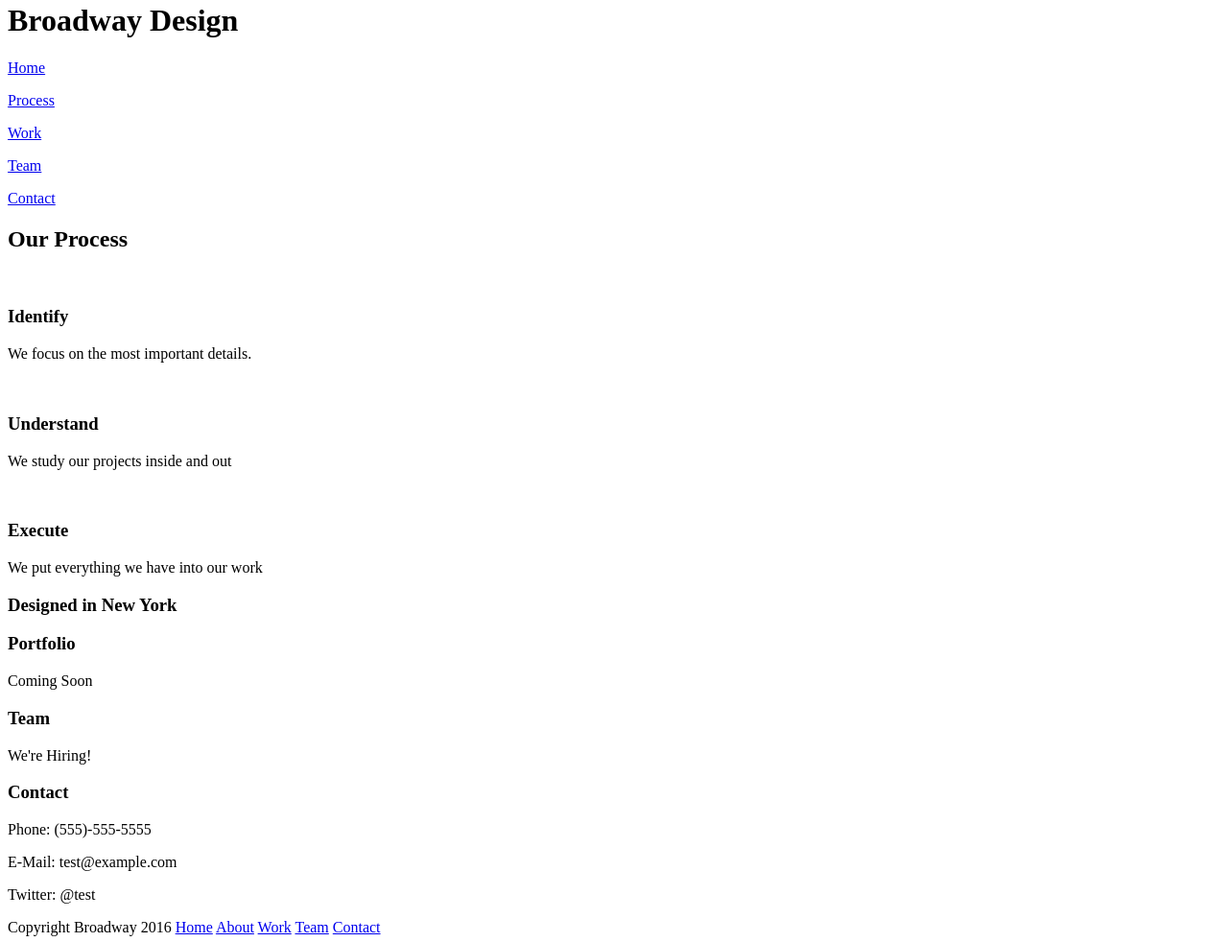
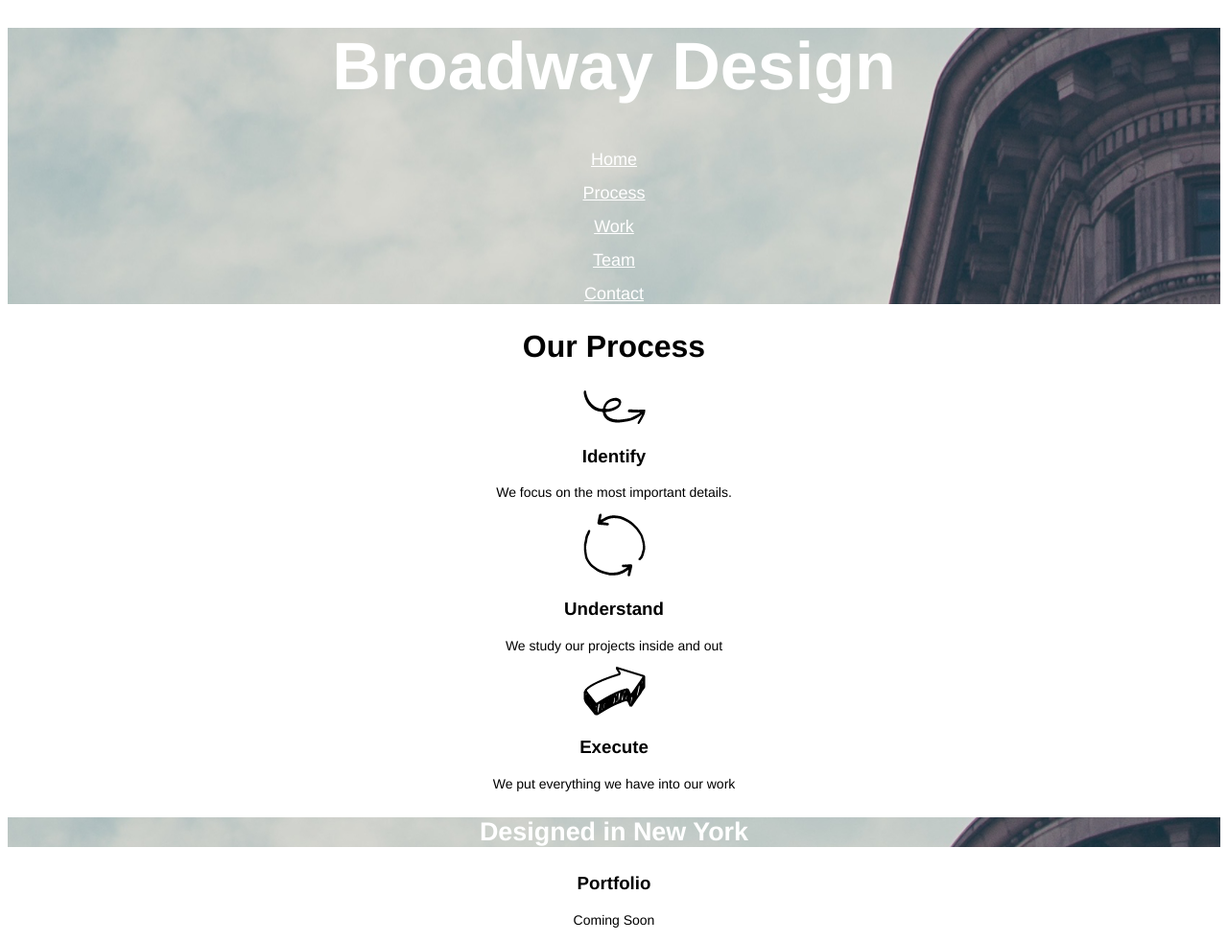
Before and after one commit to Qasiel/broadway, a plain HTML site: page index.html in a window 1280 px wide. Shown: the part 18-1000 px from the top of the page at 96% size. Drawn offline with Linux system fonts and the light colour scheme; files that its build step writes are made by us from their sources.

Commit message:
Site complete

```diff
--- a/index.html
+++ b/index.html
@@ -2,7 +2,7 @@
 <html>
   <head>
     <meta charset="utf-8">
-    <link href=".resources/css/style.css" type="text/css" rel="stylesheet">
+    <link href="./resources/css/style.css" type="text/css" rel="stylesheet">
     <title>Broadway Design</title>
   </head>
   <body>
@@ -16,13 +16,13 @@
     </div>
     <div class="process">
       <h2>Our Process</h2>
-      <img>
+      <img src="./resources/images/identify.png">
       <h3>Identify</h3>
       <p>We focus on the most important details.</p>
-      <img>
+      <img src="./resources/images/understand.png">
       <h3>Understand</h3>
       <p>We study our projects inside and out</p>
-      <img>
+      <img src="./resources/images/execute.png">
       <h3>Execute</h3>
       <p>We put everything we have into our work</p>
     </div>
--- a/resources/css/style.css
+++ b/resources/css/style.css
@@ -0,0 +1,46 @@
+body {
+  font-family: Helvetica;
+  text-align: center;
+}
+
+h1 {
+  font-size: 70px;
+  font-weight: bold;
+}
+
+.header {
+  color: white;
+  background-image: url("../images/the-flatiron-building.png");
+}
+
+.header a {
+  font-size: 18px;
+  color: white;
+}
+
+h2 {
+  font-size: 32px;
+  font-weight: bold;
+}
+
+p {
+  font-size: 14px;
+}
+
+.banner {
+  background-image: url("../images/the-flatiron-building.png");
+  color: white;
+  font-size: 23px;
+}
+
+footer {
+  font-size: 11px;
+  color: white;
+  background-color: dimgray;
+  text-align: left;
+}
+
+footer a {
+  font-size: 11px;
+  color: white;
+}
```
Also changed, not shown: resources/images/execute.png (added), resources/images/identify.png (added), resources/images/the-flatiron-building.png (added), resources/images/understand.png (added).
